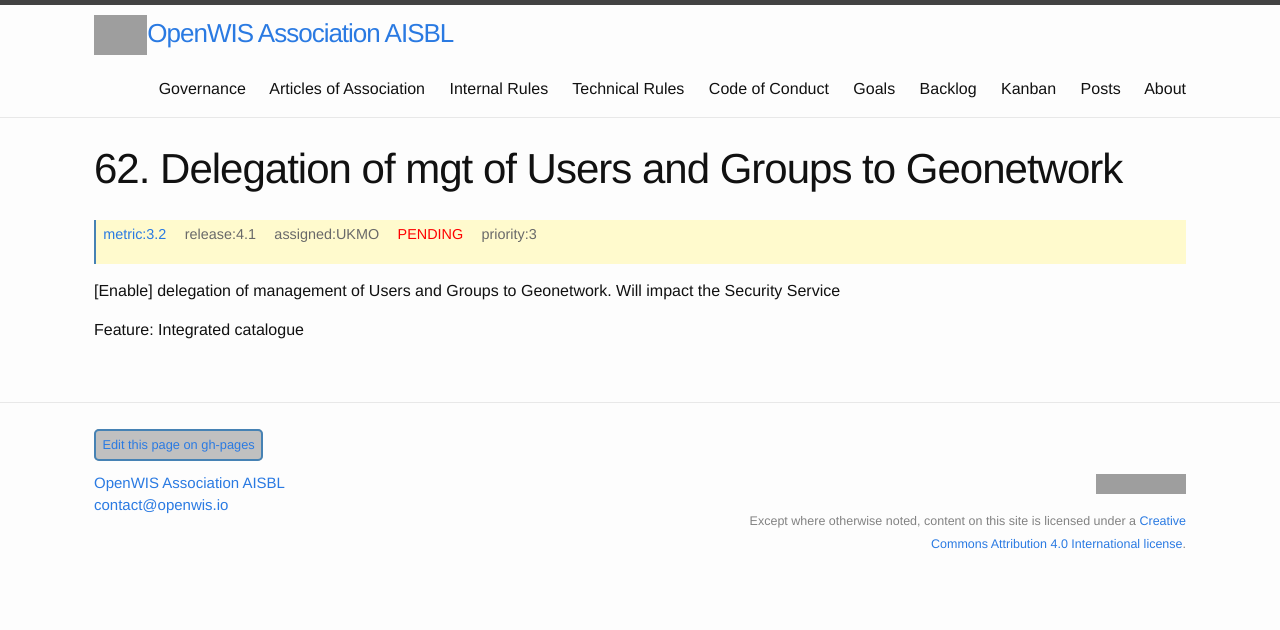
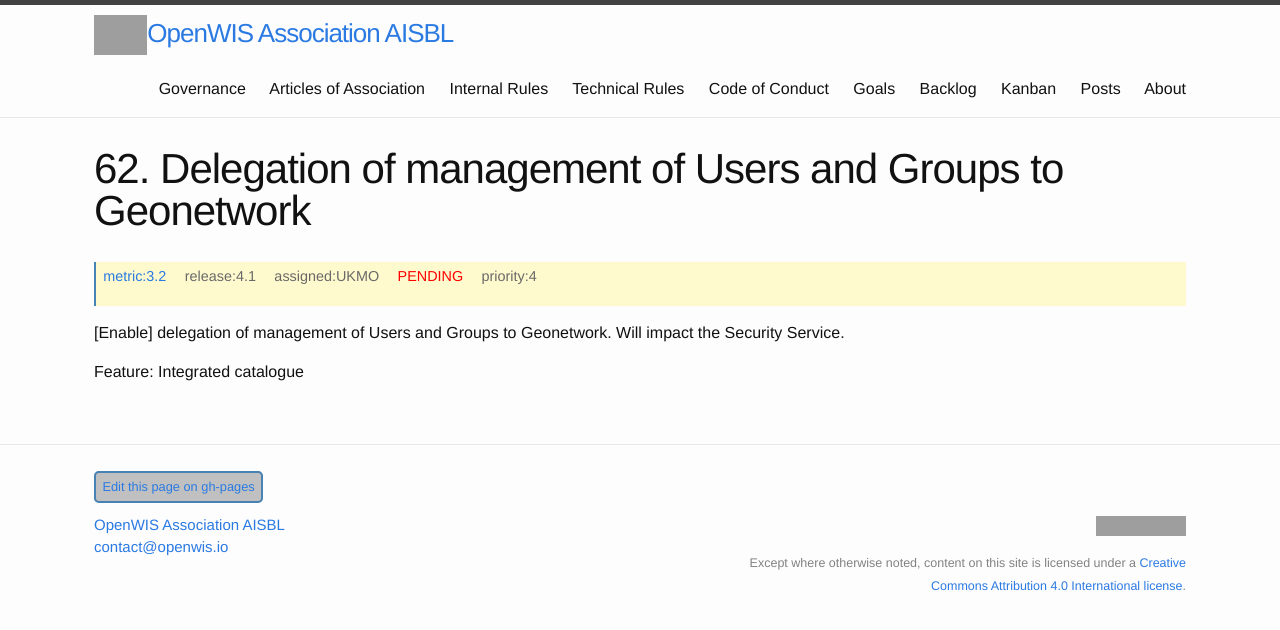
Before and after one commit to OpenWIS/openwis-documentation, a Jekyll site: the page built from _kanban/OpenWIS-Backlog-000062.md, in a window 1280 px wide. Shown: the top 630 px of the page. Built offline with Jekyll 4.4.1, drawn with Linux system fonts in a browser that asks for light colours; grey boxes are pictures that could not be loaded.

Commit message:
Update OpenWIS-Backlog-000062.md

```diff
--- a/_kanban/OpenWIS-Backlog-000062.md
+++ b/_kanban/OpenWIS-Backlog-000062.md
@@ -1,6 +1,6 @@
 ---
 layout: backlog
-title: Delegation of mgt of Users and Groups to Geonetwork
+title: Delegation of management of Users and Groups to Geonetwork
 kanCategory: analyse
 kanSubCategory: pending
 kanAssigned: UKMO
@@ -11,7 +11,7 @@ kanFeature: Integrated catalogue
 kanRelease: 4.1
 kanMetric: 3.2
 kanSize:
-kanPriority: 3
+kanPriority: 4
 kanRepo:
 ---
-[Enable] delegation of management of Users and Groups to Geonetwork. Will impact the Security Service
+[Enable] delegation of management of Users and Groups to Geonetwork. Will impact the Security Service.
```
